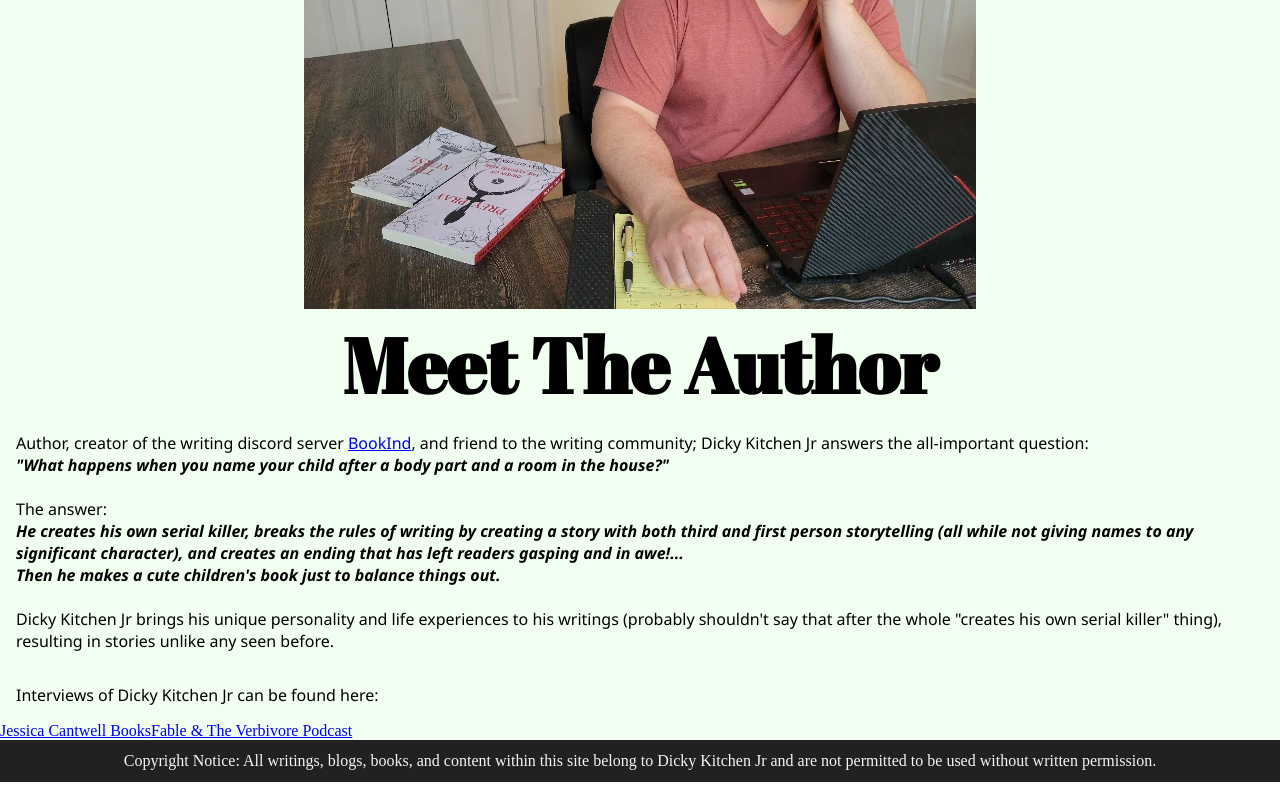
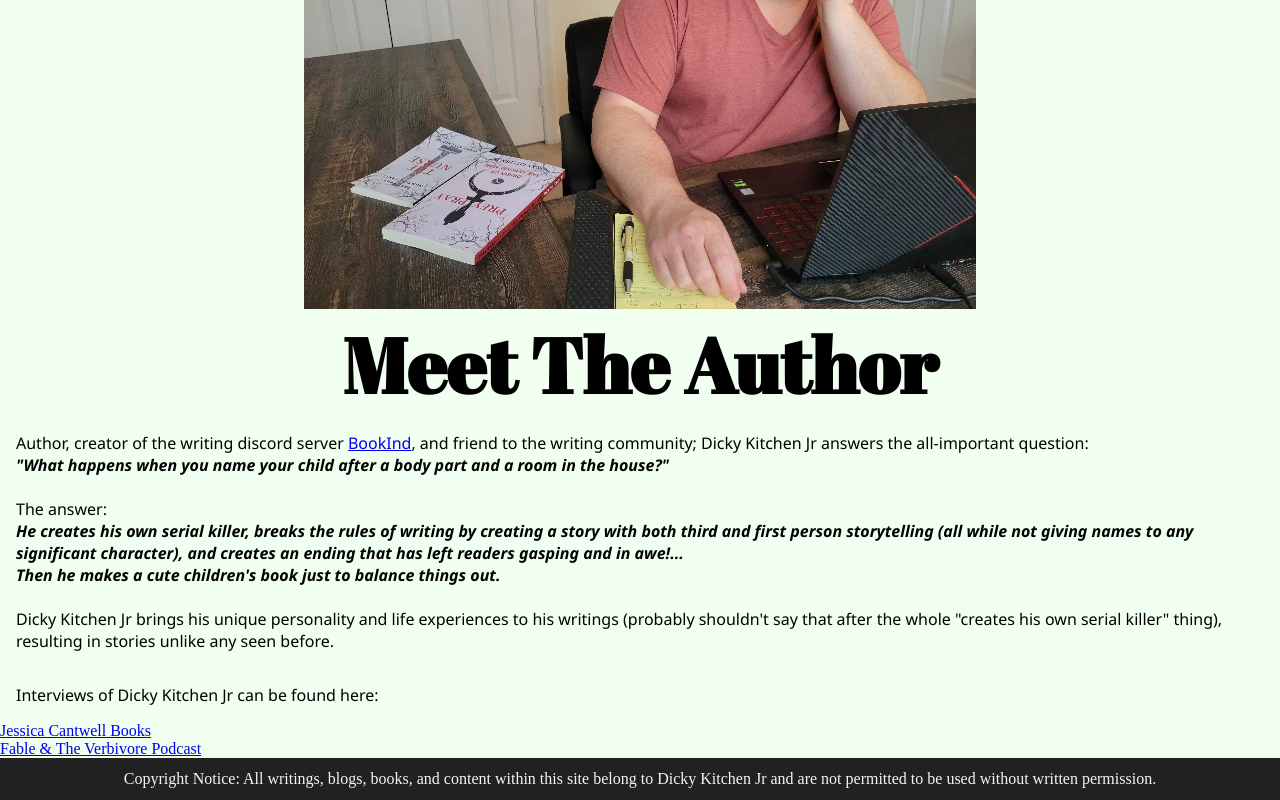
Before and after one commit to DickyKitchenJr/author-site-version-2, a React (Create React App) app in the folder author-v2/: page /about in a window 1280 px wide. Shown: the part 344-1144 px from the top of the page. Built offline with nearby package versions, Linux system fonts and the light colour scheme.

Commit message:
Update About.js

```diff
--- a/author-v2/src/Components/About.js
+++ b/author-v2/src/Components/About.js
@@ -65,22 +65,27 @@ function About() {
             "creates his own serial killer" thing), resulting in stories unlike
             any seen before.
           </p>
+
           <div className="about-footer">
             <p className="about-p">
               Interviews of Dicky Kitchen Jr can be found here:
             </p>
-            <a
+            <ul className="about-ul">
+              <li><a
               href="https://www.jessicacantwellbooks.com/post/prey-pray-by-dicky-kitchen-jr"
               target="_blank"
               rel="noreferrer"
             >
               Jessica Cantwell Books
-            </a>
-            <a
+            </a></li>
+            <li>
+              <a
               href="https://fableandtheverbivore.com/podcast/episode-132-interview-with-dicky-kitchen-jr"
               target="_blank"
               rel="noreferrer"
             >Fable & The Verbivore Podcast</a>
+            </li>
+            </ul>
           </div>
         </main>
       </div>
```
